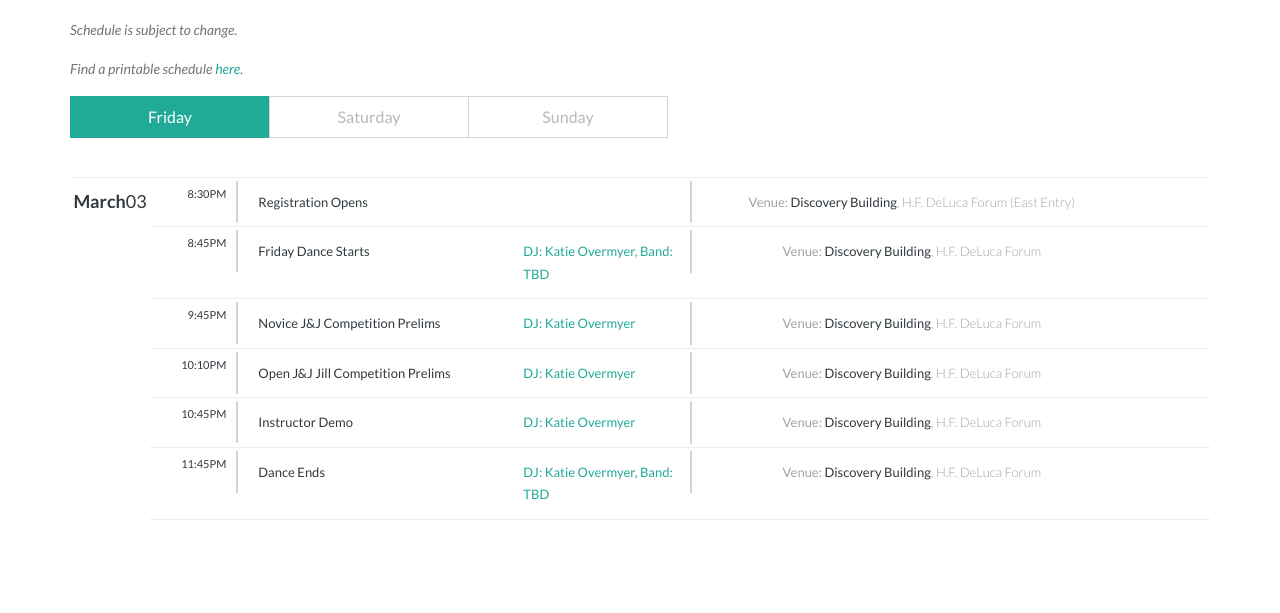
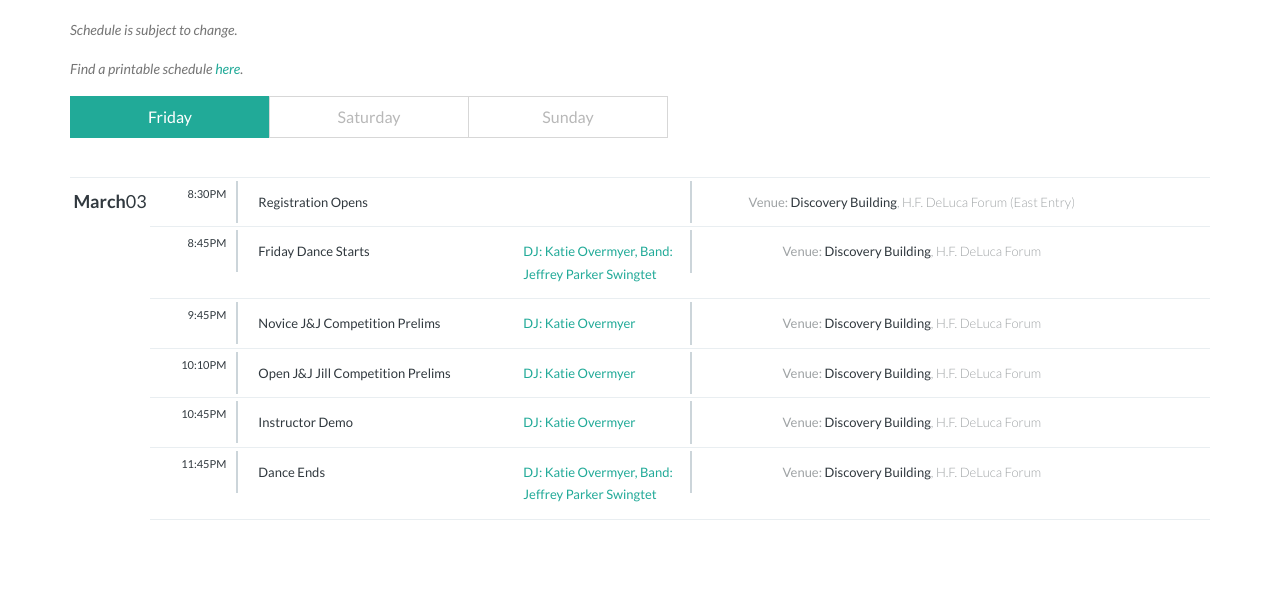
Before and after one commit to madisoninvasion/madisoninvasion.github.io, a plain HTML site: page schedule.html in a window 1280 px wide. Shown: the part 543-1156 px from the top of the page. Drawn offline with Linux system fonts and the light colour scheme; grey boxes are pictures that could not be loaded; a web font is replaced by a local one.

Commit message:
Added music info

```diff
--- a/schedule.html
+++ b/schedule.html
@@ -112,7 +112,7 @@
             <ul class="row">
               <li class="col-md-1 col-sm-1 col-xs-4"><span>8:45PM</span></li>
               <li class="col-md-3 col-sm-3 col-xs-6">Friday Dance Starts</li>
-              <li class="col-md-2 col-sm-2 col-xs-12"><i>DJ: Katie Overmyer, Band: TBD</i></li>
+              <li class="col-md-2 col-sm-2 col-xs-12"><i>DJ: Katie Overmyer, Band: Jeffrey Parker Swingtet</i></li>
               <li class="col-md-5 col-sm-5 col-xs-12"><span>Venue:</span> <a href="venues.html#discovery" target="_blank">Discovery Building</a>, H.F. DeLuca Forum</li>
             </ul>
             <ul class="row">
@@ -136,7 +136,7 @@
             <ul class="row">
               <li class="col-md-1 col-sm-1 col-xs-4"><span>11:45PM</span></li>
               <li class="col-md-3 col-sm-3 col-xs-6">Dance Ends</li>
-              <li class="col-md-2 col-sm-2 col-xs-12"><i>DJ: Katie Overmyer, Band: TBD</i></li>
+              <li class="col-md-2 col-sm-2 col-xs-12"><i>DJ: Katie Overmyer, Band: Jeffrey Parker Swingtet</i></li>
               <li class="col-md-5 col-sm-5 col-xs-12"><span>Venue:</span> <a href="venues.html#discovery" target="_blank">Discovery Building</a>, H.F. DeLuca Forum</li>
             </ul>
           </div>
```
Also changed, not shown: index.html (+1 -1 lines), music.html (+1 -1 lines).
